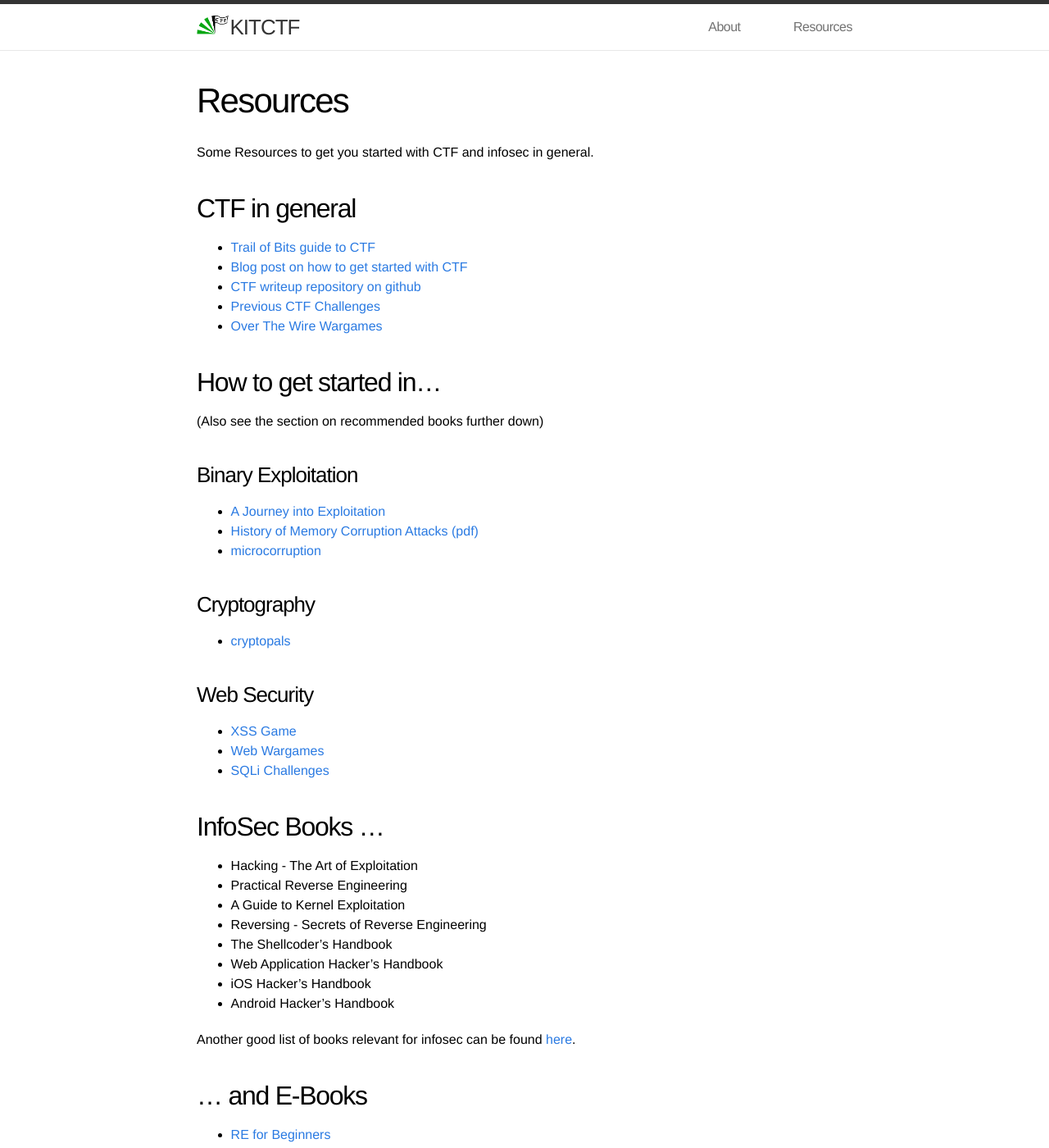
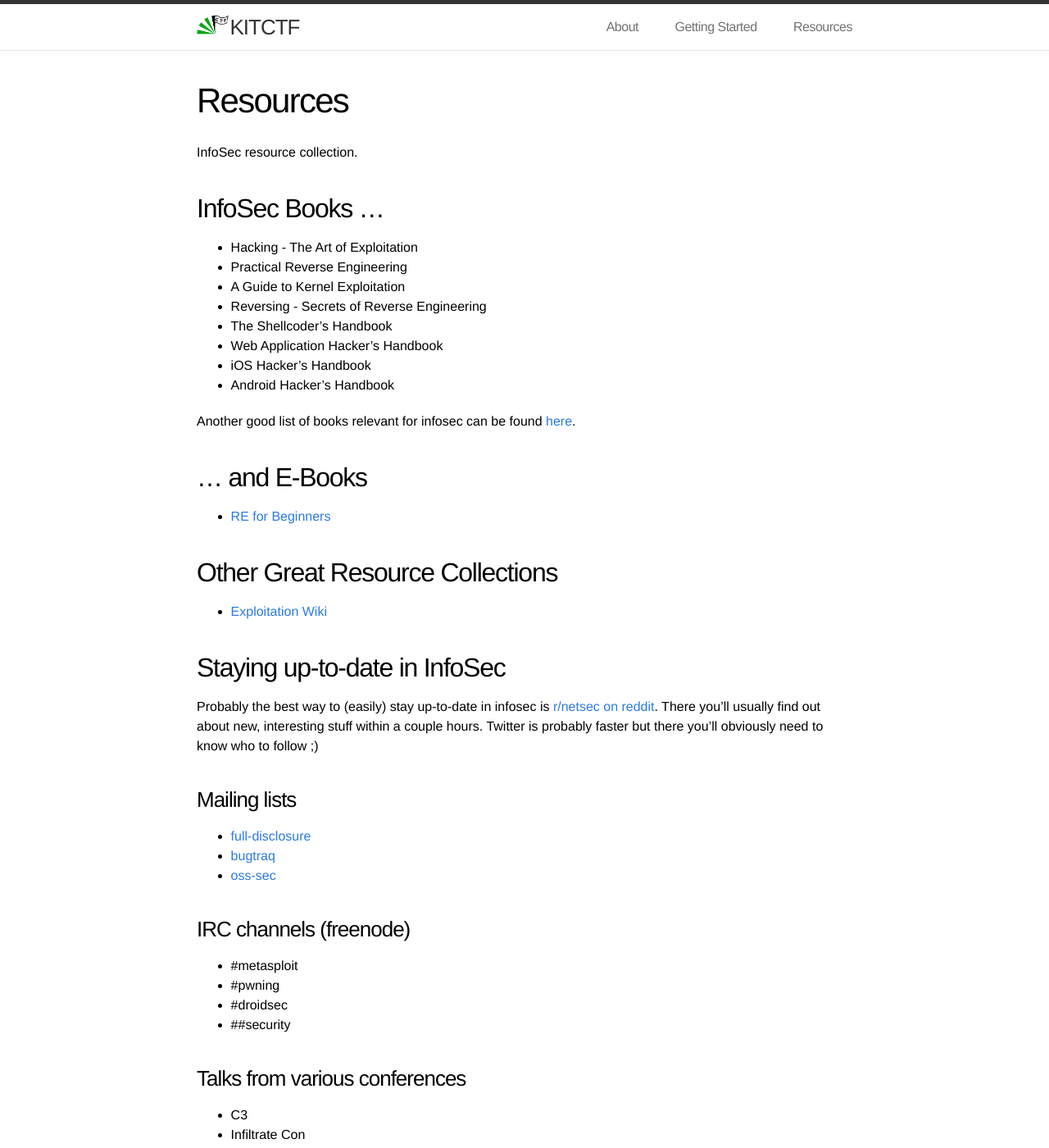
Before and after one commit to kitctf/www, a Jekyll site: the page built from resources.md, in a window 1280 px wide and 1400 px high. Shown: the whole window at 82% size. Built offline with Jekyll 4.4.1, drawn with Linux system fonts in a browser that asks for light colours; some of the changed text lies outside the part shown.

Commit message:
Added getting-started.md and moved some stuff from resources.md there

```diff
--- a/resources.md
+++ b/resources.md
@@ -4,39 +4,7 @@ title: Resources
 permalink: /resources/
 ---
 
-Some Resources to get you started with CTF and infosec in general.
-
-## CTF in general
-
-- [Trail of Bits guide to CTF](https://trailofbits.github.io/ctf/)
-- [Blog post on how to get started with CTF](http://www.endgame.com/blog/how-to-get-started-in-ctf.html)
-
-- [CTF writeup repository on github](https://github.com/ctfs/write-ups)
-
-- [Previous CTF Challenges](http://repo.shell-storm.org/CTF/)
-- [Over The Wire Wargames](http://overthewire.org/wargames/)
-
-## How to get started in...
-
-(Also see the section on recommended books further down)
-
-### Binary Exploitation
-
-- [A Journey into Exploitation](http://myne-us.blogspot.de/2010/08/from-0x90-to-0x4c454554-journey-into.html)
-- [History of Memory Corruption Attacks (pdf)](https://media.blackhat.com/bh-us-10/whitepapers/Meer/BlackHat-USA-2010-Meer-History-of-Memory-Corruption-Attacks-wp.pdf)
-
-- [microcorruption](https://microcorruption.com)
-
-### Cryptography
-
-- [cryptopals](http://cryptopals.com/)
-
-### Web Security
-
-- [XSS Game](https://xss-game.appspot.com/)
-- [Web Wargames](http://overthewire.org/wargames/natas/)
-- [SQLi Challenges](http://www.zixem.altervista.org/SQLi/)
-
+InfoSec resource collection.
 
 ## InfoSec Books ...
 - Hacking - The Art of Exploitation
@@ -58,6 +26,10 @@ Another good list of books relevant for infosec can be found [here](http://dfir.
 - [Exploitation Wiki](https://code.google.com/p/it-sec-catalog/wiki/Exploitation)
 
 ## Staying up-to-date in InfoSec
+
+Probably the best way to (easily) stay up-to-date in infosec is [r/netsec on reddit](http://www.reddit.com/r/netsec/).
+There you'll usually find out about new, interesting stuff within a couple hours.
+Twitter is probably faster but there you'll obviously need to know who to follow ;)
 
 ### Mailing lists
 - [full-disclosure](http://seclists.org/fulldisclosure/)
@@ -90,8 +62,5 @@ Another good list of books relevant for infosec can be found [here](http://dfir.
 - [SektionEins](https://www.sektioneins.de/en/categories/blog.html)
 - [Phenoelit](http://phenoelit.org/blog/)
 
-### Other
-- [r/netsec on reddit](http://www.reddit.com/r/netsec/)
-- [r/netsecstudents](http://www.reddit.com/r/netsecstudents) (also check out the wiki on those pages)
+## Other
 - [Phrack](http://www.phrack.org/)
-- [Twitter](https://twitter.com)
```
Also changed, not shown: getting-started.md (added, +41 -0 lines).
